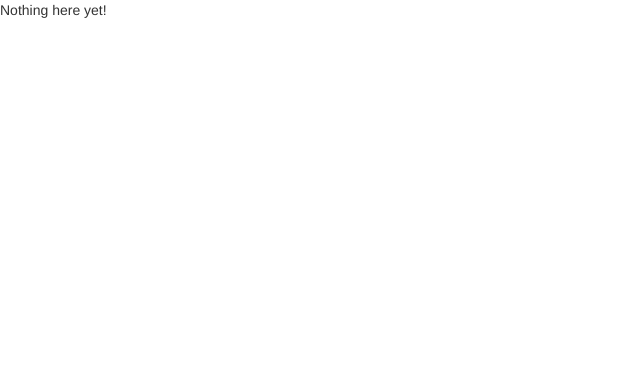
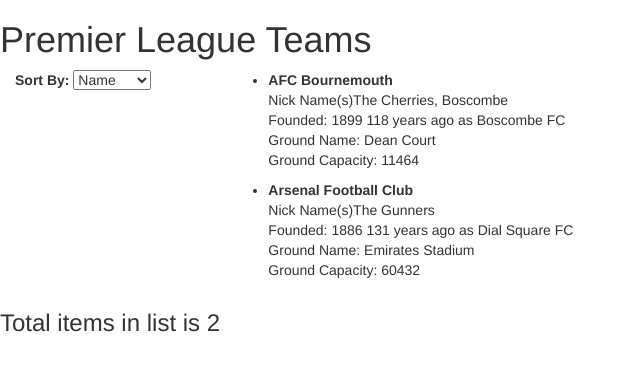
Before and after one commit to patelg123/premier-league, a website: page app/index.html in a window 1280 px wide. Shown: the whole page, without its empty margins (0-640 px from the left). Drawn offline with nearby package versions, Linux system fonts and the light colour scheme.

Commit message:
Added basic club list functionality

```diff
--- /dev/null
+++ b/app/app.module.js
@@ -0,0 +1 @@
+angular.module('premierLeagueApp', ['clubList']);
--- /dev/null
+++ b/app/club-list/club-list.component.js
@@ -0,0 +1,62 @@
+// Register the ItemList component and associated controller and template
+angular.
+	module('clubList').
+	component('clubList', {
+		templateUrl: 'club-list/club-list.template.html',
+		controller: function clubListController() {
+			this.clubs =
+			[
+				{
+					full_name: 		'Arsenal Football Club',
+					nick_names: 	'The Gunners',
+					founded_year: 	'1886',
+					founded_notes: 	'131 years ago as Dial Square FC',
+					ground_name: 	'Emirates Stadium',
+					ground_capacity:'60432'
+				},
+				{
+					full_name: 		'AFC Bournemouth',
+					nick_names: 	'The Cherries, Boscombe',
+					founded_year: 	'1899',
+					founded_notes: 	'118 years ago as Boscombe FC',
+					ground_name: 	'Dean Court',
+					ground_capacity:'11464'
+				}
+			];
+
+			this.orderList = "full_name";
+
+		}
+
+	});
+
+
+/*
+	Full name 	Arsenal Football Club
+Nickname(s) 	The Gunners
+Founded 	1886; 131 years ago as Dial Square
+Ground 	Emirates Stadium
+Capacity 	60,432[2]
+Owner 	Arsenal Holdings plc
+Chairman 	Sir Chips Keswick
+Manager 	Arsène Wenger
+League 	Premier League
+2015–16 	Premier League, 2nd
+Website 	http://www.arsenal.com/
+
+
+
+Full name 	AFC Bournemouth
+Nickname(s) 	The Cherries, Boscombe
+Short name 	AFCB
+Founded 	1899; 118 years ago (as Boscombe FC)
+Ground 	Dean Court
+Capacity 	11,464[1]
+Owner 	Maxim Demin
+Chairman 	Jeff Mostyn
+Manager 	Eddie Howe
+League 	Premier League
+2015–16 	Premier League, 16th
+Website 	http://www.afcb.premiumtv.co.uk/
+
+*/
--- /dev/null
+++ b/app/club-list/club-list.module.js
@@ -0,0 +1,2 @@
+// Define the `phoneList` module
+angular.module('clubList', []);
--- /dev/null
+++ b/app/club-list/club-list.template.html
@@ -0,0 +1,46 @@
+<div class="container-fluid">
+	<div class="row">
+		<div class="col-md-2">
+		<!-- Side bar -->
+		<p>
+			<b>Sort By:</b>
+				<select ng-model="$ctrl.orderList">
+					<option value="full_name">Name</option>
+					<option value="founded_year">Founded</option>
+				</select>
+
+		</p>
+
+		</div>
+
+		<div class="col-md-10">
+			<ul>
+			    <li ng-repeat="club in $ctrl.clubs |orderBy:$ctrl.orderList">
+			    	<span class="club_name">{{ club.full_name }}</span>
+			    	<p>
+			    		Nick Name(s){{ club.nick_names }} <br />
+			    		Founded: {{ club.founded_year + ' ' + club.founded_notes}}  <br />
+			    		Ground Name: {{ club.ground_name }}<br />
+			    		Ground Capacity: {{ club.ground_capacity }}
+			   		</p>
+			   	</li>
+			</ul>
+		</div>
+
+	</div>
+</div>
+
+<h3>Total items in list is {{$ctrl.clubs.length}}</h3>
+
+
+
+
+
+<!--
+full_name: 		'AFC Bournemouth',
+					nick_names: 	'The Cherries, Boscombe',
+					founded_year: 	'1899',
+					founded_notes: 	'118 years ago as Boscombe FC',
+					ground_name: 	'Dean Court',
+					ground_capacity:'11464'
+-->
--- a/app/index.html
+++ b/app/index.html
@@ -1,14 +1,24 @@
 <!doctype html>
-<html lang="en" ng-app>
+<html ng-app="premierLeagueApp">
   <head>
     <meta charset="utf-8">
     <title>My HTML File</title>
     <link rel="stylesheet" href="bower_components/bootstrap/dist/css/bootstrap.css" />
+    <link rel="stylesheet" href="style_sheets/clublist.css" />
     <script src="bower_components/angular/angular.js"></script>
+    <script src="app.module.js"></script>
+    <script src="club-list/club-list.module.js"></script>
+    <script src="club-list/club-list.component.js"></script>
   </head>
   <body>
 
-    <p>Nothing here {{'yet' + '!'}}</p>
+    <h1>Premier League Teams</h1>
+
+    <!-- uses the clubList component -->
+    <club-list> </club-list>
+
+
+
 
   </body>
 </html>
--- /dev/null
+++ b/app/style_sheets/clublist.css
@@ -0,0 +1,4 @@
+.club_name
+{
+	font-weight: bold;
+}
```
Also changed, not shown: app/club-list/club-list.component.spec.js (added, +25 -0 lines), .travis.yml (added), 2 other files.
